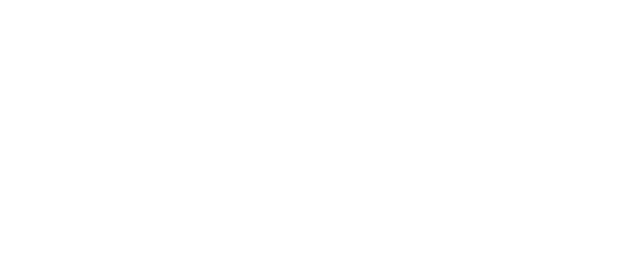
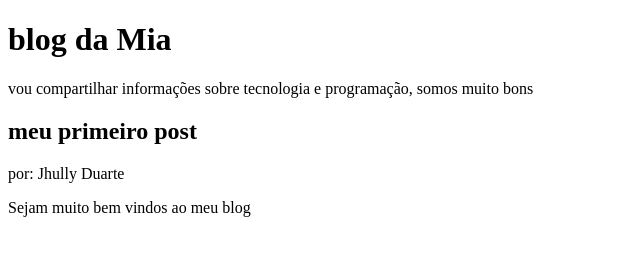
Before and after one commit to jullianacasas-star/Mia, a plain HTML site: page index.html in a window 1280 px wide. Shown: the whole page, without its empty margins (0-640 px from the left). Drawn offline with Linux system fonts and the light colour scheme.

Commit message:
ATUALIZAÇÃO DIA  21/05/2026

```diff
--- a/index.html
+++ b/index.html
@@ -3,9 +3,18 @@
 <head>
     <meta charset="UTF-8">
     <meta name="viewport" content="width=device-width, initial-scale=1.0">
-    <title>Document</title>
+    <title>blog da Mia</title>
 </head>
 <body>
+<header>
+        <h1>blog da Mia</h1>
+        <p> vou compartilhar informações sobre tecnologia e programação, somos muito bons</p>
+</header>
+<main>
+    <h2>meu primeiro post</h2>
+    <p>por: Jhully Duarte</p>
+    <p>Sejam muito bem vindos ao meu blog</p>
+<main>
 
 </body>
 </html>
```
